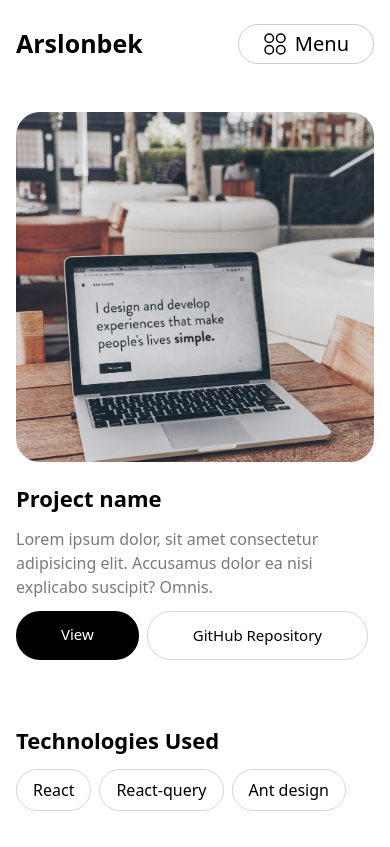
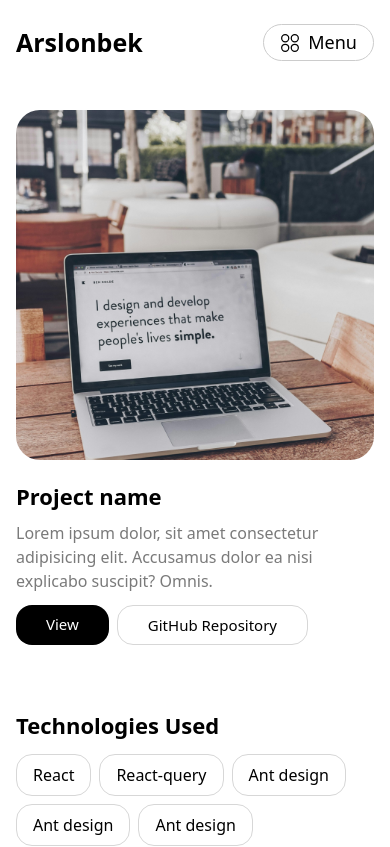
Before and after one commit to arslon1234/arslonbek, a Next.js app: page /portfolio/1 in a window 390 px wide. Shown: the top 847 px of the page. Built offline with nearby package versions, Linux system fonts and the light colour scheme.

Commit message:
made responsive portfolio

```diff
--- a/app/portfolio/[id]/page.tsx
+++ b/app/portfolio/[id]/page.tsx
@@ -4,7 +4,7 @@ import React from 'react'
 import img from '@/assets/portfolio.jpg'
 import Link from 'next/link'
 const Page = () => {
-    const values = ["React", "React-query", "Ant design"]
+    const values = ["React", "React-query", "Ant design","Ant design","Ant design"]
     const others = [
         {image: img},
         {image: img},
@@ -17,25 +17,25 @@ const Page = () => {
     <section>
       <Image src={img} alt='img' className='w-full h-[350px] rounded-3xl object-cover'/>
       <h1 className='mt-5 font-bold text-[22px]'>Project name</h1>
-      <p className='text-[#7A7A7A] mt-[12px]'>Lorem ipsum dolor, sit amet consectetur adipisicing elit. Accusamus dolor ea nisi explicabo suscipit? Omnis.
+      <p className='text-[#7A7A7A] mt-[8px] md:mt-[12px]'>Lorem ipsum dolor, sit amet consectetur adipisicing elit. Accusamus dolor ea nisi explicabo suscipit? Omnis.
       </p>
       <div className='flex gap-2 my-[12px]'>
-        <Link href='/' className='py-[12px] px-[45px] rounded-3xl bg-black text-white text-[15px]'>View</Link>
-        <Link href='/' className='py-[12px] px-[45px] rounded-3xl border border-[#D7D7D7] text-[15px]'>GitHub Repository</Link>
+        <Link href='/' className='py-[8px] px-[30px] md:py-[12px] md:px-[45px] rounded-2xl md:rounded-3xl bg-black text-white text-[15px]'>View</Link>
+        <Link href='/' className='py-[8px] px-[30px] md:py-[12px] md:px-[45px] rounded-2xl md:rounded-3xl border border-[#D7D7D7] text-[15px]'>GitHub Repository</Link>
       </div>
       <div className='mt-16'>
         <h2 className='text-[22px] font-bold'>Technologies Used</h2>
-        <div className='flex gap-2 mt-3'>
+        <div className='flex gap-2 mt-3 flex-wrap'>
         {
             values.map((item,index)=>(
-                <button key={index} className='px-4 py-2 rounded-3xl border border-[#D7D7D7]'>{item}</button>
+                <button key={index} className='px-4 py-2 rounded-2xl md:rounded-3xl border border-[#D7D7D7]'>{item}</button>
             ))
         }
         </div>
       </div>
       <aside className='mt-16 flex flex-col gap-5'>
         <h3 className='text-center text-[22px] font-bold'>Other Projects</h3>
-        <div className='grid grid-cols-[auto_auto_auto] gap-5'>
+        <div className='grid grid-cols-1 sm:grid-cols-2 lg:grid-cols-3 gap-5 justify-center'>
             {
                 others.map((item,index)=>(
                     <Image src={item.image} className='rounded-3xl h-[250px] object-cover' alt='img' key={index}/>
--- a/components/header.tsx
+++ b/components/header.tsx
@@ -29,17 +29,17 @@ const Header = () => {
       </Link>
       <div className="relative flex flex-col items-center">
         <button
-          className="py-1 px-6 flex items-center cursor-pointer gap-2 border border-[#ccc] rounded-3xl z-20"
+          className="py-1 px-4 md:px-6 flex items-center cursor-pointer gap-2 border border-[#ccc] rounded-3xl z-20"
           onClick={handleClick}
         >
           <Image
             src={open ? close : menu}
             alt={open ? "close" : "menu"}
-            className={`w-6 cursor-pointer transition-transform duration-500 ${
+            className={`w-5 md:w-6 cursor-pointer transition-transform duration-500 ${
               open ? "rotate-90" : "rotate-0"
             }`}
           />
-          <span className="text-[20px] font-normal cursor-pointer">Menu</span>
+          <span className="text-[18px] md:text-[20px] font-normal cursor-pointer">Menu</span>
         </button>
         <section
           className={`absolute top-11 z-10 shadow-custom bg-white md:bg-transparent p-2 px-6 rounded-3xl transition-all duration-500 ease-in-out ${
```
